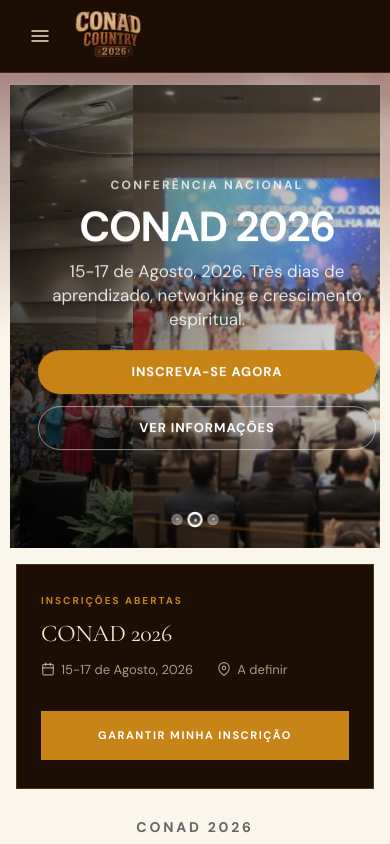
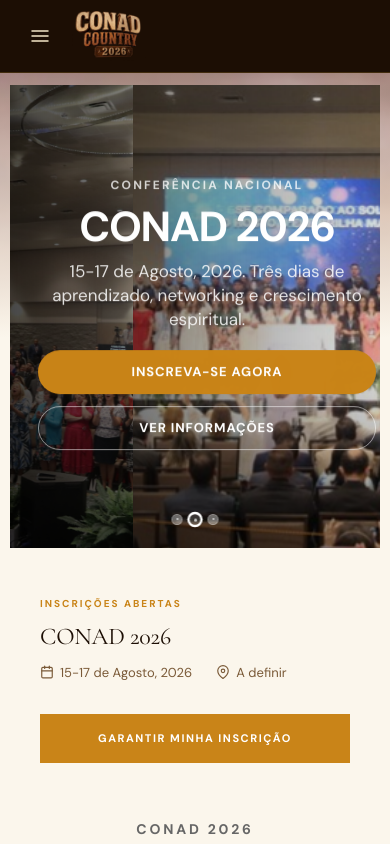
Before and after one commit to dariomigliaccio-new/conad2026, a Next.js app: page / in a window 390 px wide. Shown: the top 844 px of the page. Built offline with nearby package versions, Linux system fonts and the light colour scheme.

Commit message:
fix: remove fundo marrom da faixa de inscrição, texto no tom da página

```diff
--- a/src/app/globals.css
+++ b/src/app/globals.css
@@ -1060,13 +1060,11 @@
 .registerStrip {
   width: calc(100% - 120px);
   max-width: 1668px;
-  margin: 28px auto 0;
-  background: var(--header-bg);
-  border: 1px solid rgba(200, 150, 50, .28);
+  margin: 40px auto 0;
 }
 
 .registerStripInner {
-  padding: 36px clamp(24px, 5vw, 64px);
+  padding: 0 clamp(8px, 2vw, 24px);
   display: flex;
   align-items: center;
   justify-content: space-between;
@@ -1074,11 +1072,11 @@
 }
 
 @media (max-width: 900px) {
-  .registerStrip { width: calc(100% - 48px); margin-top: 20px; }
+  .registerStrip { width: calc(100% - 48px); margin-top: 28px; }
 }
 
 @media (max-width: 640px) {
-  .registerStrip { width: calc(100% - 32px); margin-top: 16px; }
+  .registerStrip { width: calc(100% - 32px); margin-top: 20px; }
 }
 
 .registerStripInfo {
@@ -1103,7 +1101,7 @@
   font-size: clamp(24px, 3vw, 38px);
   font-weight: 400;
   letter-spacing: -.01em;
-  color: var(--header-fg);
+  color: var(--foreground);
 }
 
 .registerStripMeta {
@@ -1118,7 +1116,7 @@
   gap: 6px;
   font-family: var(--font-sans);
   font-size: 13px;
-  color: rgba(245, 232, 200, .65);
+  color: var(--muted);
 }
 
 .registerStripBtn {
```
